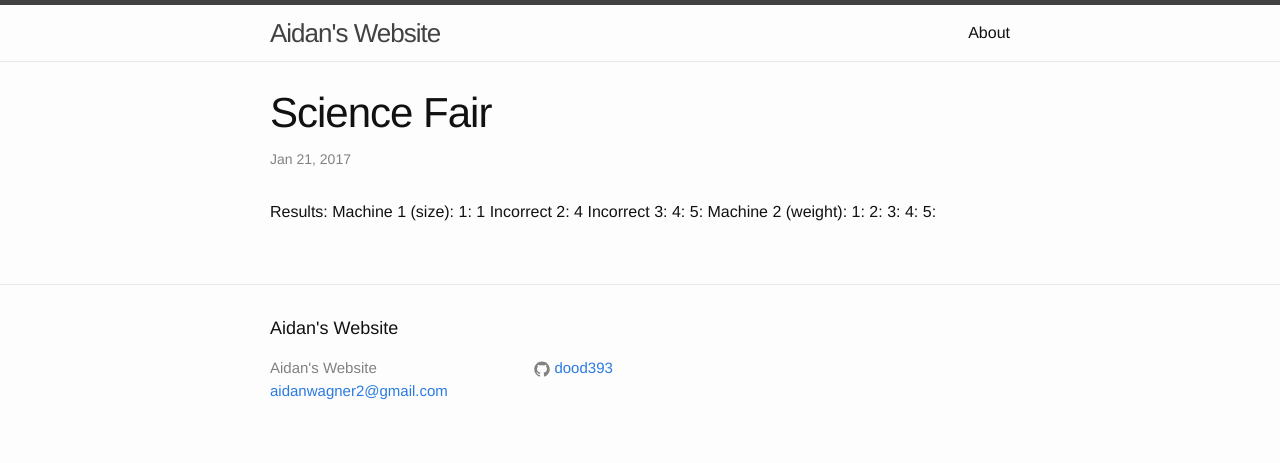
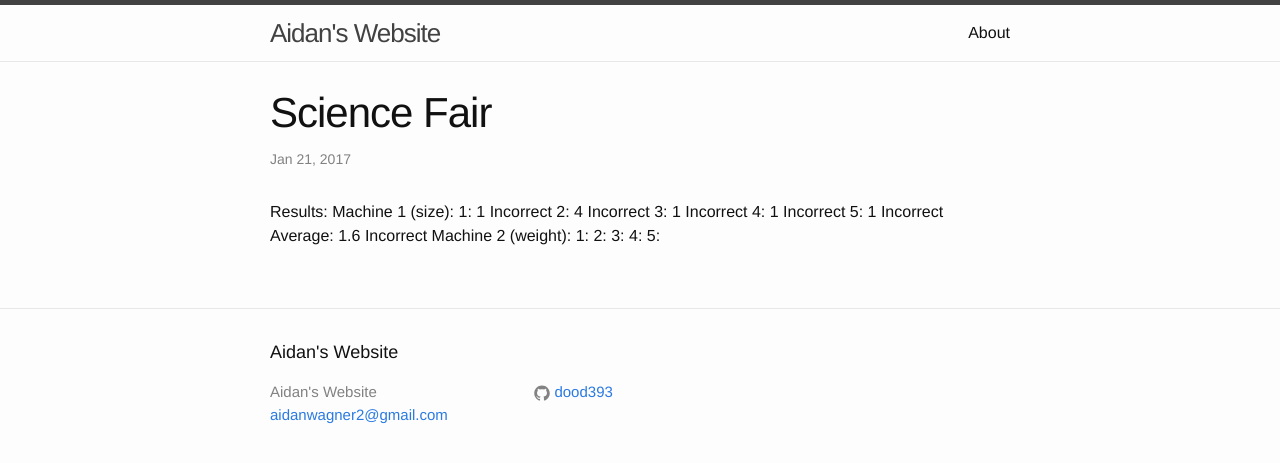
Before and after one commit to dood393/schoolblog, a Jekyll site: the page built from _posts/2017-01-20-Second-Post.markdown, in a window 1280 px wide. Shown: the top 463 px of the page. Built offline with Jekyll 4.4.1, drawn with Linux system fonts in a browser that asks for light colours.

Commit message:
Update 2017-01-20-Second-Post.markdown

```diff
--- a/_posts/2017-01-20-Second-Post.markdown
+++ b/_posts/2017-01-20-Second-Post.markdown
@@ -8,9 +8,10 @@ Results:
   Machine 1 (size):
     1: 1 Incorrect
     2: 4 Incorrect
-    3:
-    4:
-    5:
+    3: 1 Incorrect
+    4: 1 Incorrect
+    5: 1 Incorrect
+    Average: 1.6 Incorrect
   Machine 2 (weight):
     1:
     2:
```
